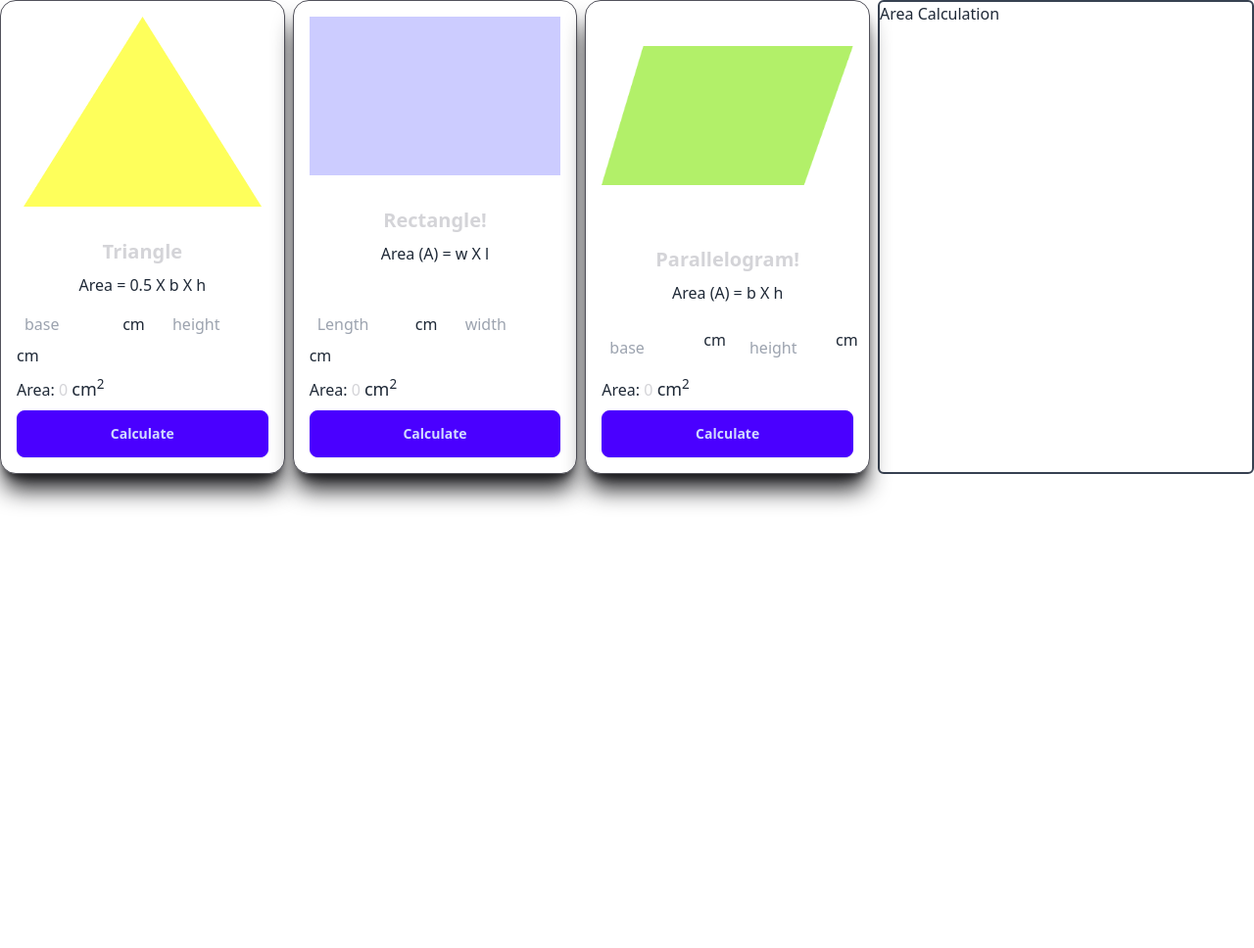
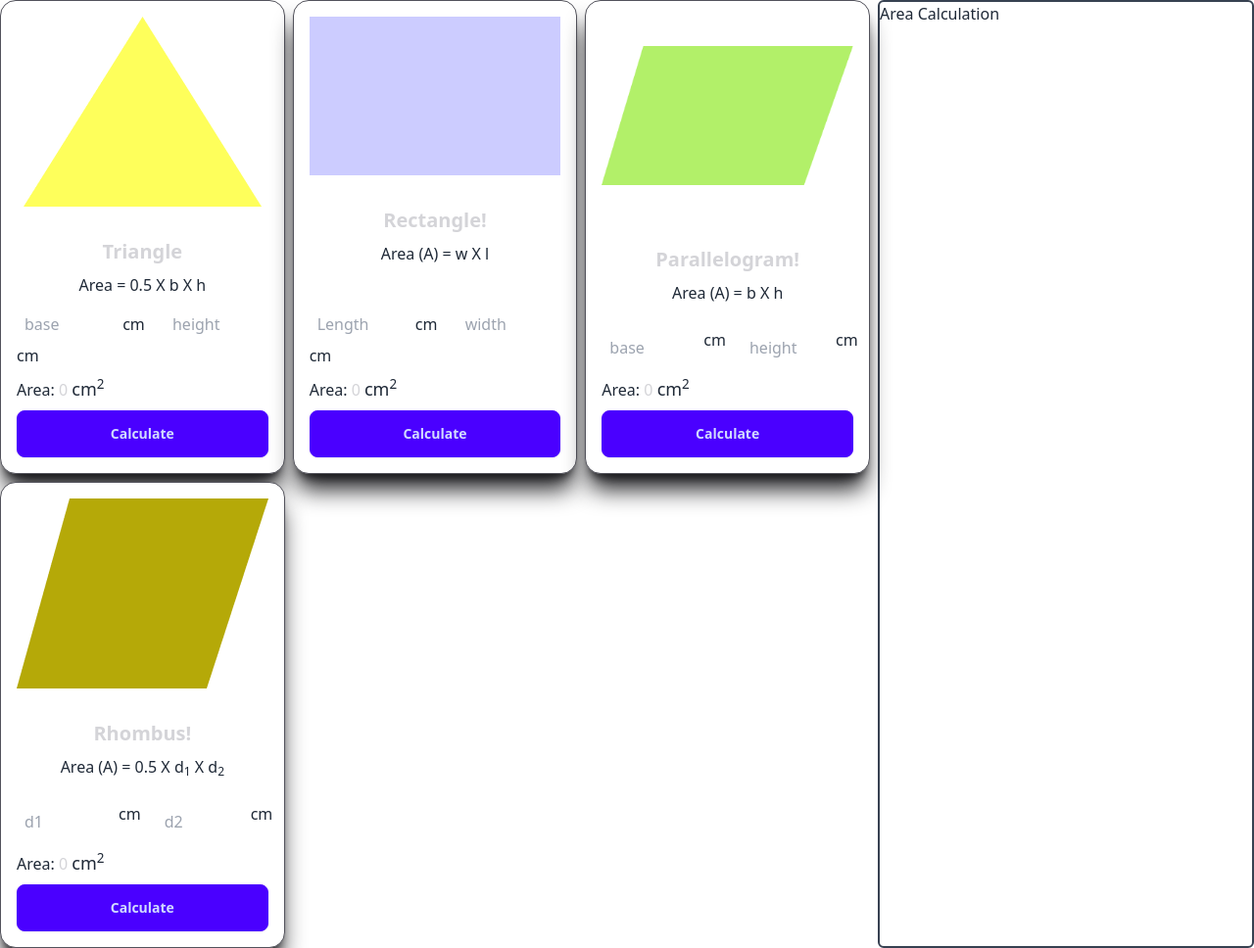
Before and after one commit to Jisan-Dev/Geometry-Gem, a plain HTML site: page index.html in a window 1280 px wide. Shown: the whole page at 98% size. Before the commit the page ends 800 px from the top, so only its background shows below. Drawn offline with nearby package versions, Linux system fonts and the light colour scheme.

Commit message:
Add the rhombus shape with functionality
added the rhombus shape with full functionality. Also added some other DOM manipulating codes to the previously existed codes

```diff
--- a/index.html
+++ b/index.html
@@ -133,6 +133,46 @@
               </div>
             </div>
           </div>
+
+          <!-- Rhombus shape's card -->
+          <div class="card bg-base-100 shadow-xl shadow-zinc-900 border-zinc-600 border-[1px]"">
+            <figure class="p-4 h-full ">
+              <img src="assests/images/rhombus.png" alt="Parallelogram shape"/>
+            </figure>
+            <div class="card-body p-4">
+              <h2 class="text-xl font-bold text-zinc-300 text-center">Rhombus!</h2>
+              <p class="text-center mb-4">Area (A) = 0.5 X d<sub>1</sub> X d<sub>2</sub></p>
+              <div class="flex">
+                <!-- Rhombus d1 -->
+                <input
+                  type="text"
+                  name=""
+                  id="rhombus-d1"
+                  class="w-24 text-base p-2 rounded-sm"
+                  placeholder="d1" />
+                <span class="mr-4 ml-2">cm</span>
+                <!-- Parallelogram height -->
+                <input
+                  type="text"
+                  name=""
+                  id="rhombus-d2"
+                  class="w-24 text-base p-2 rounded-sm"
+                  placeholder="d2" />
+                <span>cm</span>
+              </div>
+              <div>
+                <p class="text-base">
+                  Area: <span id="rhombus-area" class="text-zinc-300">0</span>
+                  <span class="text-lg">cm<sup>2</sup> </span>
+                </p>
+              </div>
+              <div class="card-actions">
+                <button onclick="calculateRhombusArea()" class="btn btn-primary w-full">
+                  Calculate
+                </button>
+              </div>
+            </div>
+          </div>
         </div>
 
         <!-- Area calculation area  -->
@@ -153,5 +193,6 @@
     <script src="scripts/triangle.js"></script>
     <script src="scripts/rectangle.js"></script>
     <script src="scripts/parallelogram.js"></script>
+    <script src="scripts/rhombus.js"></script>
   </body>
 </html>
--- a/scripts/parallelogram.js
+++ b/scripts/parallelogram.js
@@ -4,6 +4,9 @@ const calculateParallelogramArea = () => {
 
   const parallelogramArea = parallelogramBase * parallelogramHeight;
   document.getElementById('parallelogram-area').innerText = parallelogramArea;
+
   resetInputsById('parallelogram-base');
   resetInputsById('parallelogram-height');
+
+  insertHtml('Parallelogram', parallelogramArea);
 };
--- a/scripts/rectangle.js
+++ b/scripts/rectangle.js
@@ -4,4 +4,9 @@ const calculateRectangleArea = () => {
 
   const rectangleArea = rectangleWidth * rectangleLength;
   document.getElementById('rectangle-area').innerText = rectangleArea;
+
+  resetInputsById('rectangle-width');
+  resetInputsById('rectangle-length');
+
+  insertHtml('Rectangle', rectangleArea);
 };
--- /dev/null
+++ b/scripts/rhombus.js
@@ -0,0 +1,12 @@
+const calculateRhombusArea = () => {
+  const rhombusD1 = getInputValueById('rhombus-d1');
+  const rhombusD2 = getInputValueById('rhombus-d2');
+
+  const rhombusArea = 0.5 * rhombusD1 * rhombusD2;
+  document.getElementById('rhombus-area').innerText = rhombusArea;
+
+  resetInputsById('rhombus-d1');
+  resetInputsById('rhombus-d2');
+
+  insertHtml('Rhombus', rhombusArea);
+};
--- a/scripts/triangle.js
+++ b/scripts/triangle.js
@@ -1,12 +1,15 @@
 const calculateTriangleArea = () => {
   // const triangleBaseValue = document.getElementById('triangle-base').value;
-  const trinagleBase = getInputValueById('triangle-base');
+  const triangleBase = getInputValueById('triangle-base');
 
   // const triangleHeightValue = document.getElementById('triangle-height').value;
   const triangleHeight = getInputValueById('triangle-height');
 
-  const triangleArea = 0.5 * trinagleBase * triangleHeight;
+  const triangleArea = 0.5 * triangleBase * triangleHeight;
   document.getElementById('triangle-area').innerText = triangleArea;
+
+  resetInputsById('triangle-base');
+  resetInputsById('triangle-height');
 
   insertHtml('Triangle', triangleArea);
 };
```
